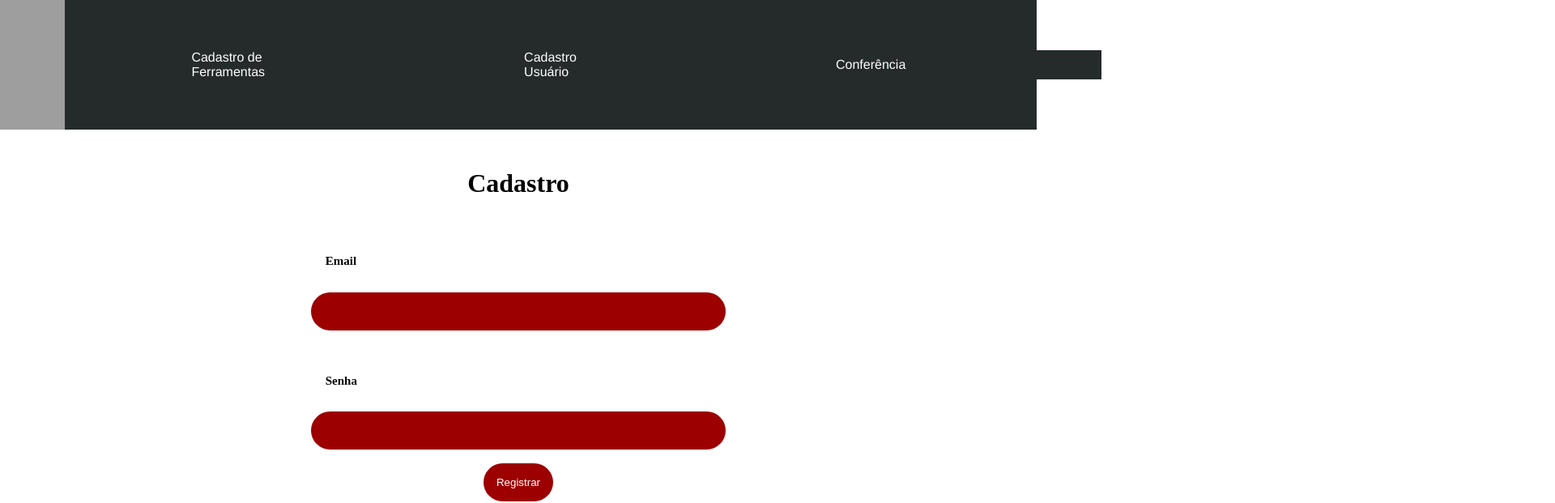
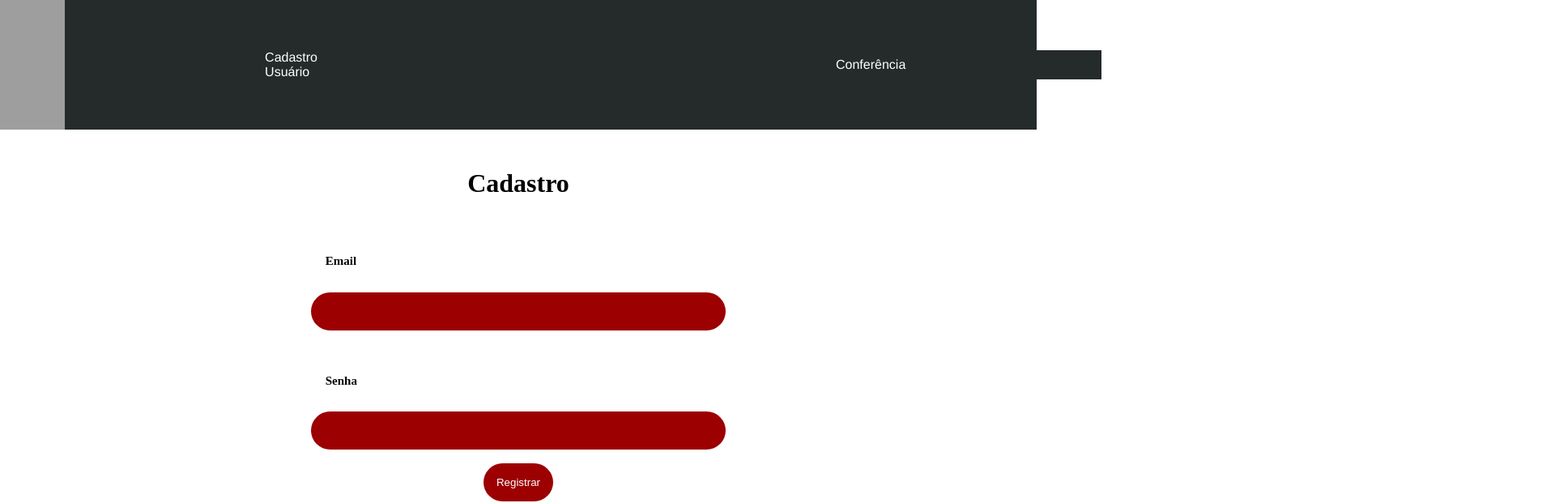
Before and after one commit to nathanhalgumacoisa/Tool-Trackers-front, a Next.js app: page /Cadastro in a window 1280 px wide. Shown: the top 621 px of the page at 81% size, 1920 px wide, since content can reach past the window. Built offline with nearby package versions, Linux system fonts and the light colour scheme; no server answers; grey boxes are pictures that could not be loaded.

Commit message:
feat: Arrumando o menu

```diff
--- a/app/components/menu/menu.module.css
+++ b/app/components/menu/menu.module.css
@@ -10,6 +10,7 @@
 
 .container {
     display:flex;
+    margin-right: 10rem;
     margin-left: 10rem;
     font-family: 'Franklin Gothic Medium', 'Arial Narrow', Arial, sans-serif;
     align-items: center;
@@ -18,6 +19,7 @@
 
 .container p {
     color: white;
+    margin-right: 10rem;
     margin-left: 10rem;
     cursor: pointer;
     font-family: 'Franklin Gothic Medium', 'Arial Narrow', Arial, sans-serif;
@@ -25,6 +27,7 @@
 
 .container p {
     color: white;
+    margin-right: 10rem;
     margin-left: 10rem;
     cursor: pointer;
     font-family: 'Franklin Gothic Medium', 'Arial Narrow', Arial, sans-serif;
@@ -32,6 +35,7 @@
 
 .container p {
     color: white;
+    margin-right: 10rem;
     margin-left: 10rem;
     cursor: pointer;
     font-family: 'Franklin Gothic Medium', 'Arial Narrow', Arial, sans-serif;
```
